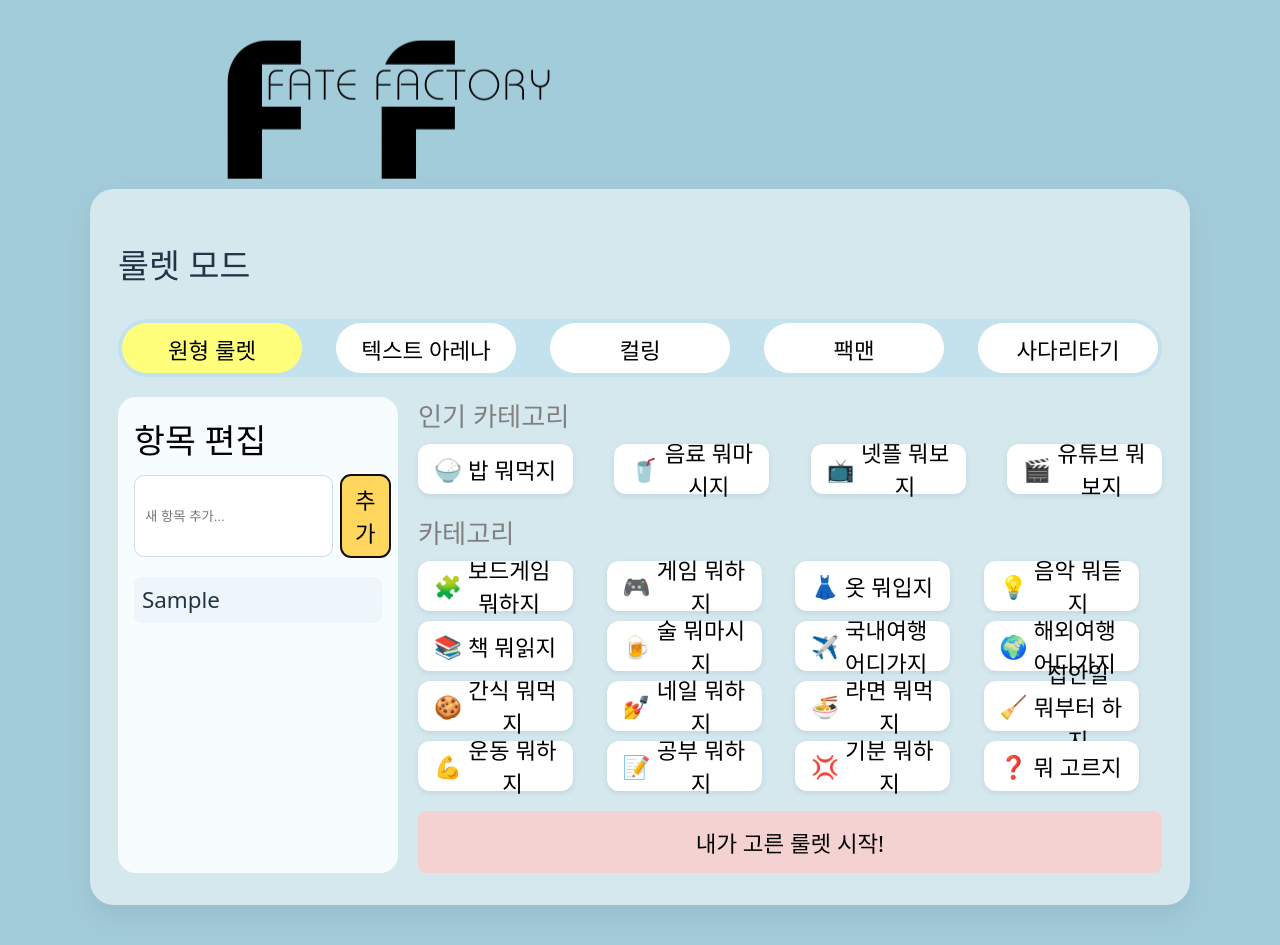
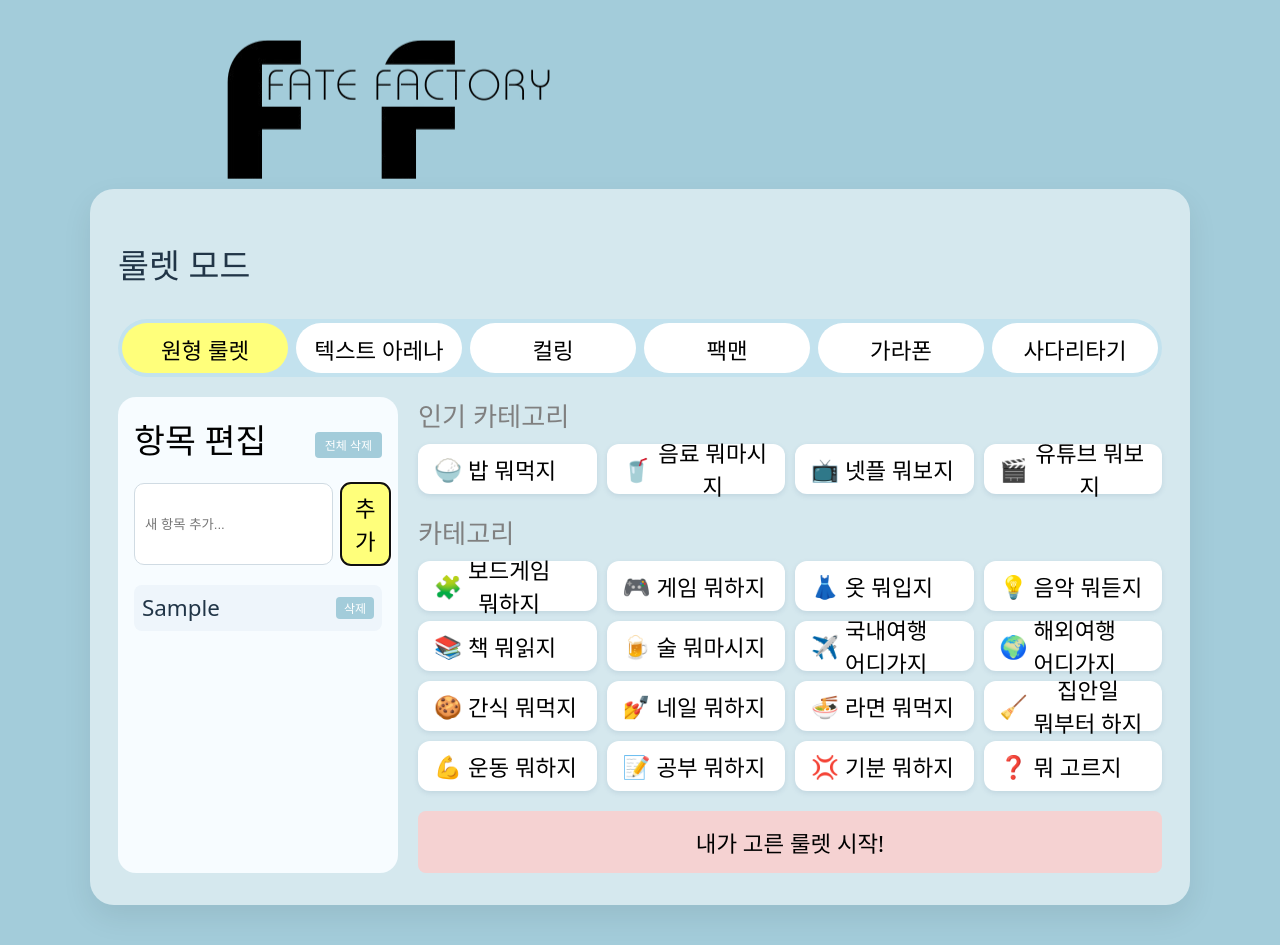
Before and after one commit to celina823/Fate-factory, a React (Vite) app: page / in a window 1280 px wide. Both pictures are taken after typing "Sample" into the empty fields and a click on the button "추가". Built offline with nearby package versions, Linux system fonts and the light colour scheme.

Commit message:
feat: 룰렛 모드별 url 매핑 + 항목 삭제 기능(개별/전체) 구현

```diff
--- a/src/pages/Category.css
+++ b/src/pages/Category.css
@@ -124,6 +124,22 @@ body {
   flex-direction: column;
 }
 
+.ff-left-header {
+  display: flex;
+  justify-content: space-between;
+  align-items: center;
+  margin-bottom: 8px;
+}
+.ff-clear-btn {
+  background-color: var(--pastel-400);
+  color: white;
+  border: none;
+  padding: 4px 10px;
+  border-radius: 4px;
+  font-size: 12px;
+  cursor: pointer;
+}
+
 .ff-left-title {
   margin: 0 0 10px;
   color: var(--dark);
@@ -149,7 +165,7 @@ body {
   padding: 8px 14px;
   border-radius: 10px;
   border: none;
-  background: #ffd75e;
+  background: var(--pastel-200);
   /* font-size: 14px; */
   cursor: pointer;
 }
@@ -167,6 +183,9 @@ body {
 }
 
 .ff-item {
+  display: flex;
+  align-items: center;
+  justify-content: space-between;
   padding: 6px 8px;
   border-radius: 8px;
   background: #eef5fb;
@@ -177,6 +196,20 @@ body {
 .ff-item-empty {
   /* font-size: 13px; */
   color: #8b9eb4;
+}
+
+.ff-item-delete-btn {
+  border: none;
+  background: var(--pastel-400);
+  color: white;
+  border-radius: 4px;
+  padding: 2px 8px;
+  font-size: 12px;
+  cursor: pointer;
+}
+
+.ff-item-delete-btn:hover {
+  opacity: 0.9;
 }
 
 /* 오른쪽 영역 */
@@ -197,6 +230,7 @@ body {
   justify-content: space-between;
   align-items: center;
   flex-wrap: nowrap; /* 칩 개수가 적으므로 줄바꿈 방지 */
+  gap: 10px;
 }
 
 .ff-chip-grid--4 {
@@ -206,7 +240,7 @@ body {
 }
 
 .ff-chip {
-  width: 155px;
+  width: 100%;
   height: 50px;
   border: none;
   outline: none;
--- a/src/pages/Category.tsx
+++ b/src/pages/Category.tsx
@@ -1,11 +1,14 @@
 import { useState } from "react";
+import { useNavigate } from "react-router-dom";
 import "./Category.css";
 import LogoImg from "../assets/ff-logo-img.png";
 import { useRouletteItemsStore } from "../stores/useRouletteItemsStore";
 
 export default function Category() {
+  const [mode, setMode] = useState("원형 룰렛");
   const [input, setInput] = useState("");
-  const { items, addItem, addPresets, clearItems } = useRouletteItemsStore();
+  const { items, addItem, addPresets, clearItems, removeItem } =
+    useRouletteItemsStore();
 
   const handleCategoryClick = (label: string) => {
     const preset = categoryPresets[label];
@@ -33,6 +36,8 @@ export default function Category() {
     }
   };
 
+  const navigate = useNavigate();
+
   return (
     <div className="ff-page">
       <img src={LogoImg} alt="Fate Factory Logo" className="ff-logo-img" />
@@ -40,18 +45,68 @@ export default function Category() {
         {/* 모드 탭 */}
         <h2>룰렛 모드</h2>
         <nav className="ff-mode-tabs">
-          <button className="ff-mode-btn ff-mode-btn--active">원형 룰렛</button>
-          <button className="ff-mode-btn">텍스트 아레나</button>
-          <button className="ff-mode-btn">컬링</button>
-          <button className="ff-mode-btn">팩맨</button>
-          <button className="ff-mode-btn">사다리타기</button>
+          <button
+            className={`ff-mode-btn ${
+              mode === "원형 룰렛" ? "ff-mode-btn--active" : ""
+            }`}
+            onClick={() => setMode("원형 룰렛")}
+          >
+            원형 룰렛
+          </button>
+          <button
+            className={`ff-mode-btn ${
+              mode === "텍스트 아레나" ? "ff-mode-btn--active" : ""
+            }`}
+            onClick={() => setMode("텍스트 아레나")}
+          >
+            텍스트 아레나
+          </button>
+          <button
+            className={`ff-mode-btn ${
+              mode === "컬링" ? "ff-mode-btn--active" : ""
+            }`}
+            onClick={() => setMode("컬링")}
+          >
+            컬링
+          </button>
+          <button
+            className={`ff-mode-btn ${
+              mode === "팩맨" ? "ff-mode-btn--active" : ""
+            }`}
+            onClick={() => setMode("팩맨")}
+          >
+            팩맨
+          </button>
+          <button
+            className={`ff-mode-btn ${
+              mode === "가라폰" ? "ff-mode-btn--active" : ""
+            }`}
+            onClick={() => setMode("가라폰")}
+          >
+            가라폰
+          </button>
+          <button
+            className={`ff-mode-btn ${
+              mode === "사다리타기" ? "ff-mode-btn--active" : ""
+            }`}
+            onClick={() => setMode("사다리타기")}
+          >
+            사다리타기
+          </button>
         </nav>
 
         {/* 메인 영역 */}
         <main className="ff-main">
           {/* 왼쪽: 항목 편집 */}
           <section className="ff-left">
-            <h2 className="ff-left-title">항목 편집</h2>
+            <div className="ff-left-header">
+              <h2 className="ff-left-title">항목 편집</h2>
+              {items.length > 0 && (
+                <button className="ff-clear-btn" onClick={clearItems}>
+                  전체 삭제
+                </button>
+              )}
+            </div>
             <div className="ff-input-row">
               <input
                 className="ff-input"
@@ -70,7 +125,13 @@ export default function Category() {
               )}
               {items.map((item, idx) => (
                 <li key={idx} className="ff-item">
-                  {item}
+                  <span className="ff-item-text">{item}</span>
+                  <button
+                    className="ff-item-delete-btn"
+                    onClick={() => removeItem(idx)}
+                  >
+                    삭제
+                  </button>
                 </li>
               ))}
             </ul>
@@ -109,7 +170,26 @@ export default function Category() {
                 ))}
               </div>
             </div>
-            <button className="ff-start-btn">내가 고른 룰렛 시작!</button>
+            <button
+              className="ff-start-btn"
+              onClick={() => {
+                const url = modeToUrl[mode];
+                // 1) URL이 존재하지 않음
+                if (!url) {
+                  alert("아직 준비 중인 모드입니다!");
+                  return;
+                }
+
+                // 2) 항목이 비어 있음 → 룰렛 돌릴 내용 없음
+                if (items.length === 0) {
+                  alert("항목을 먼저 추가해주세요!");
+                  return;
+                }
+                navigate(url);
+              }}
+            >
+              내가 고른 룰렛 시작!
+            </button>
           </section>
         </main>
       </div>
@@ -202,3 +282,13 @@ const categoryPresets: Record<string, string[]> = {
 
   "뭐 고르지": [],
 };
+
+// 모드→url매핑
+const modeToUrl: Record<string, string> = {
+  "원형 룰렛": "/roulette",
+  "텍스트 아레나": "/text-arena",
+  컬링: "/curling",
+  팩맨: "/pacman",
+  가라폰: "/gashapon",
+  사다리타기: "/ladder",
+};
```
